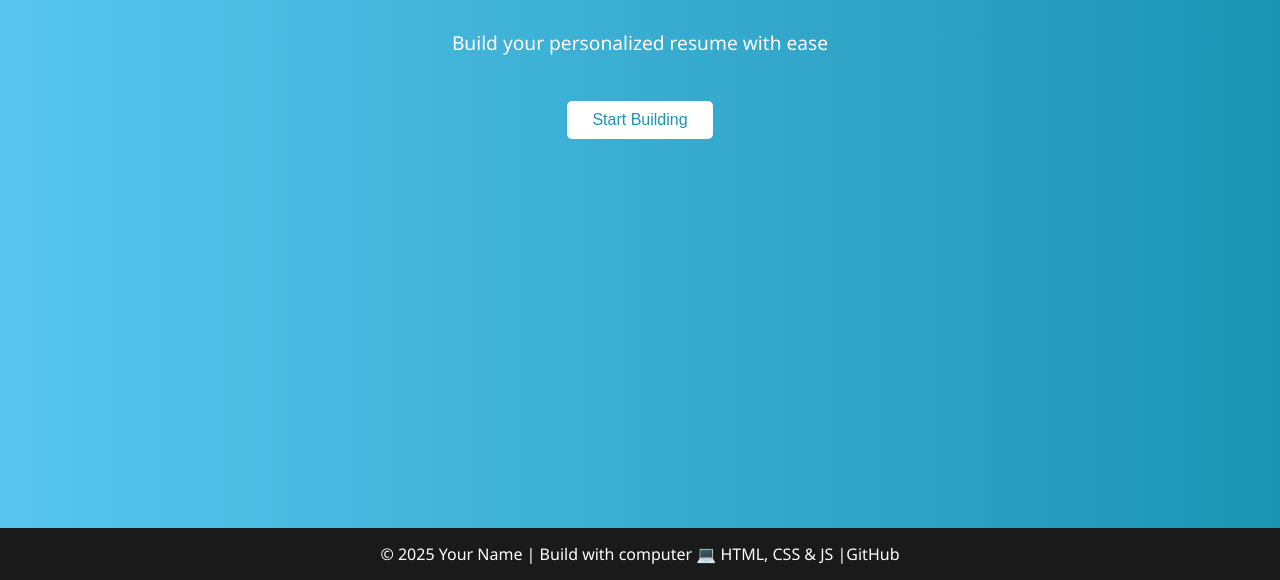
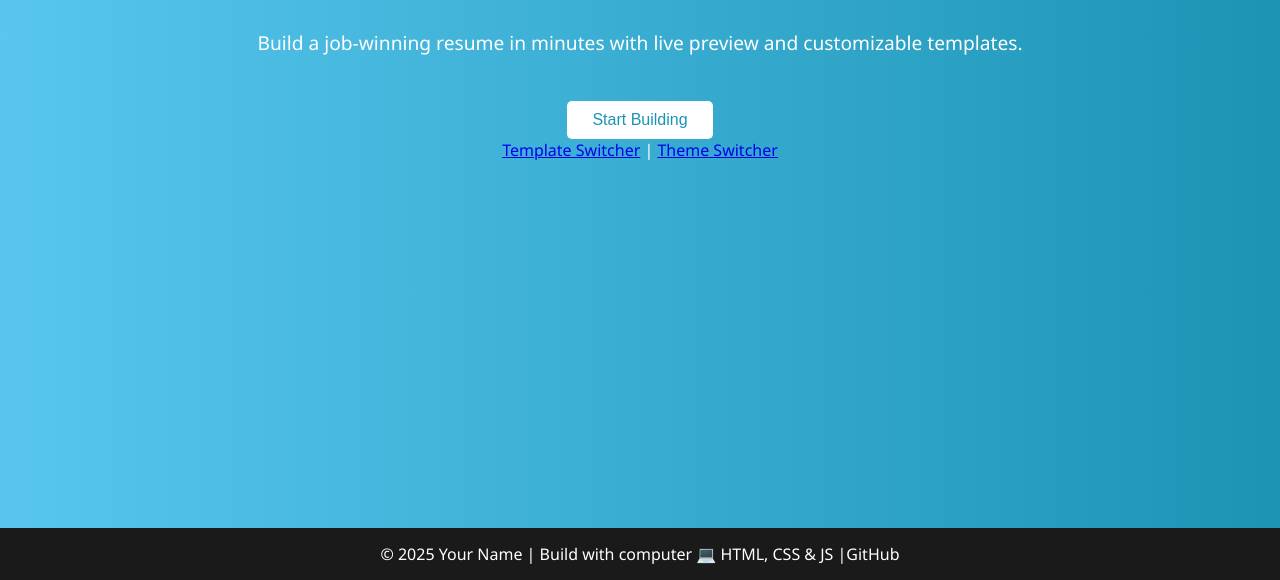
Before and after one commit to Titli30/lemon, a plain HTML site: page index.html in a window 1280 px wide. Shown: the part 220-800 px from the top of the page. Drawn offline with Linux system fonts and the light colour scheme.

Commit message:
index.html

```diff
--- a/index.html
+++ b/index.html
@@ -10,8 +10,11 @@
   <div id="landing-page">
     <div class="hero">
       <h1>Create Your Professional Resume</h1>
-      <p>Build your personalized resume with ease</p>
+      <p>Build a job-winning resume in minutes with live preview and customizable templates.</p>
       <button onclick="startBuilding()">Start Building</button>
+      <div class="switchers">
+          <a href="#">Template Switcher</a> | <a href="#">Theme Switcher</a>
+        </div>
     </div>
     <footer>© 2025 Your Name | Build with computer 💻 HTML, CSS & JS |GitHub</footer>
   </div>
```
